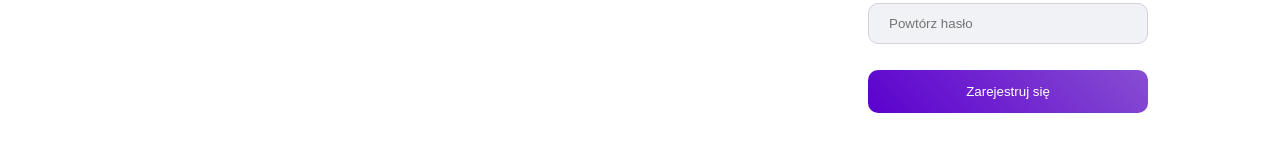
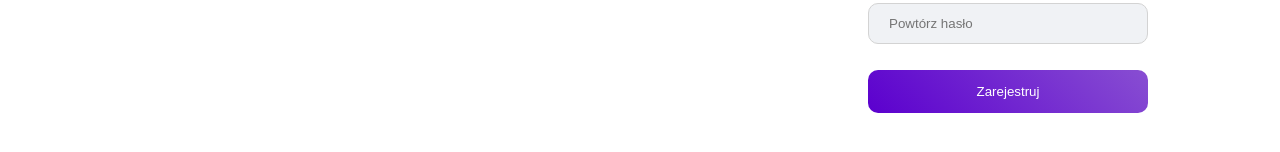
Before and after one commit to Lukang11/Inzynierka, a React (Create React App) app in the folder fun-finder-frontend/: page /register in a window 1280 px wide. Shown: the part 484-636 px from the top of the page. Built offline with nearby package versions, Linux system fonts and the light colour scheme.

Commit message:
Button changed

```diff
--- a/fun-finder-frontend/src/Components/Register/Register.js
+++ b/fun-finder-frontend/src/Components/Register/Register.js
@@ -157,7 +157,7 @@ const Register = () => {
                     </div>
                     <div className="error-message">{error}</div>
                     <div className="registerSubmitButton">
-                        <button type="submit">Zarejestruj się</button>
+                        <button type="submit">Zarejestruj</button>
                     </div>
                 </form>
             </div>
```
